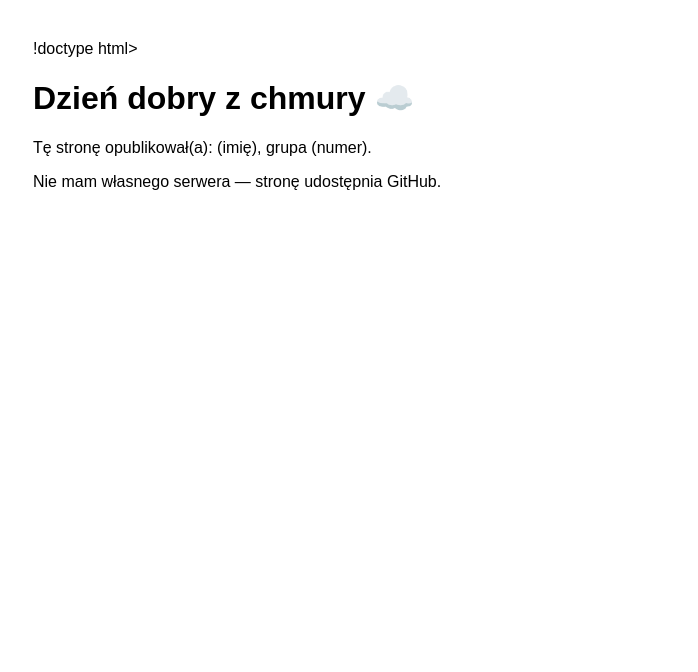
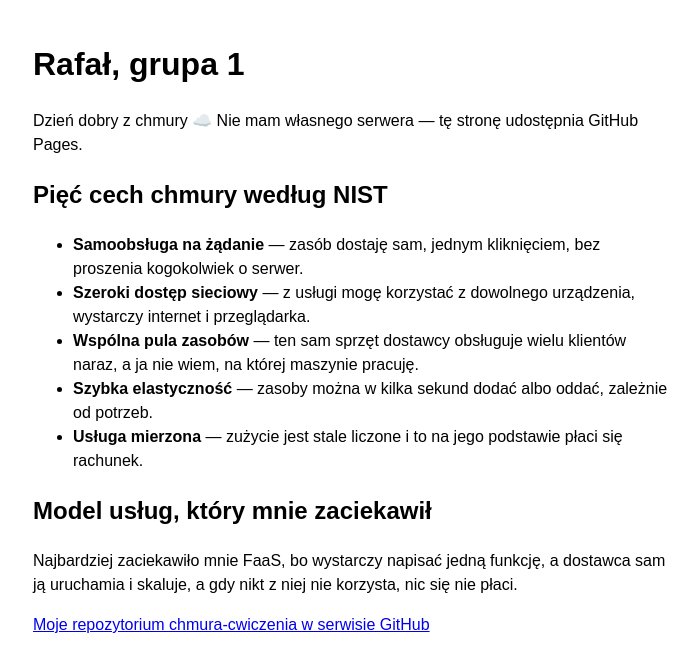
Before and after one commit to rafwojt/chmura-cwiczenia, a plain HTML site: page index.html in a window 1280 px wide. Shown: the whole page, without its empty margins (287-985 px from the left). Drawn offline with Linux system fonts and the light colour scheme.

Commit message:
Update index.html

```diff
--- a/index.html
+++ b/index.html
@@ -1,12 +1,28 @@
-!doctype html>
+<!doctype html>
 <html lang="pl">
 <head>
   <meta charset="utf-8">
-  <title>Moja pierwsza strona w chmurze</title>
+  <meta name="viewport" content="width=device-width, initial-scale=1">
+  <title>Rafał — chmura, grupa 1</title>
 </head>
-<body style="font-family:sans-serif; max-width:640px; margin:40px auto">
-  <h1>Dzień dobry z chmury ☁️</h1>
-  <p>Tę stronę opublikował(a): (imię), grupa (numer).</p>
-  <p>Nie mam własnego serwera — stronę udostępnia GitHub.</p>
+<body style="font-family:sans-serif; max-width:640px; margin:40px auto; padding:0 16px; line-height:1.5">
+
+  <h1>Rafał, grupa 1</h1>
+  <p>Dzień dobry z chmury ☁️ Nie mam własnego serwera — tę stronę udostępnia GitHub Pages.</p>
+
+  <h2>Pięć cech chmury według NIST</h2>
+  <ul>
+    <li><strong>Samoobsługa na żądanie</strong> — zasób dostaję sam, jednym kliknięciem, bez proszenia kogokolwiek o serwer.</li>
+    <li><strong>Szeroki dostęp sieciowy</strong> — z usługi mogę korzystać z dowolnego urządzenia, wystarczy internet i przeglądarka.</li>
+    <li><strong>Wspólna pula zasobów</strong> — ten sam sprzęt dostawcy obsługuje wielu klientów naraz, a ja nie wiem, na której maszynie pracuję.</li>
+    <li><strong>Szybka elastyczność</strong> — zasoby można w kilka sekund dodać albo oddać, zależnie od potrzeb.</li>
+    <li><strong>Usługa mierzona</strong> — zużycie jest stale liczone i to na jego podstawie płaci się rachunek.</li>
+  </ul>
+
+  <h2>Model usług, który mnie zaciekawił</h2>
+  <p>Najbardziej zaciekawiło mnie FaaS, bo wystarczy napisać jedną funkcję, a dostawca sam ją uruchamia i skaluje, a gdy nikt z niej nie korzysta, nic się nie płaci.</p>
+
+  <p><a href="https://github.com/LOGIN/chmura-cwiczenia">Moje repozytorium chmura-cwiczenia w serwisie GitHub</a></p>
+
 </body>
 </html>
```
